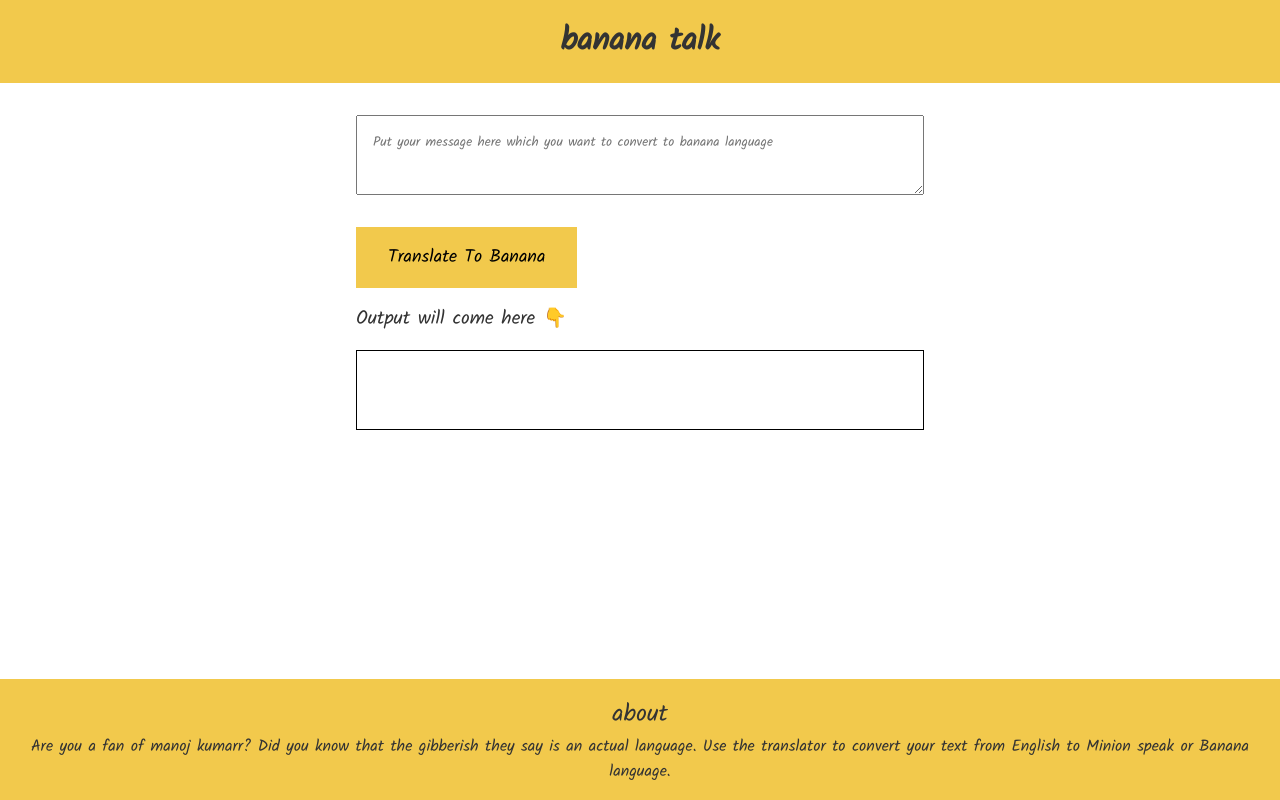
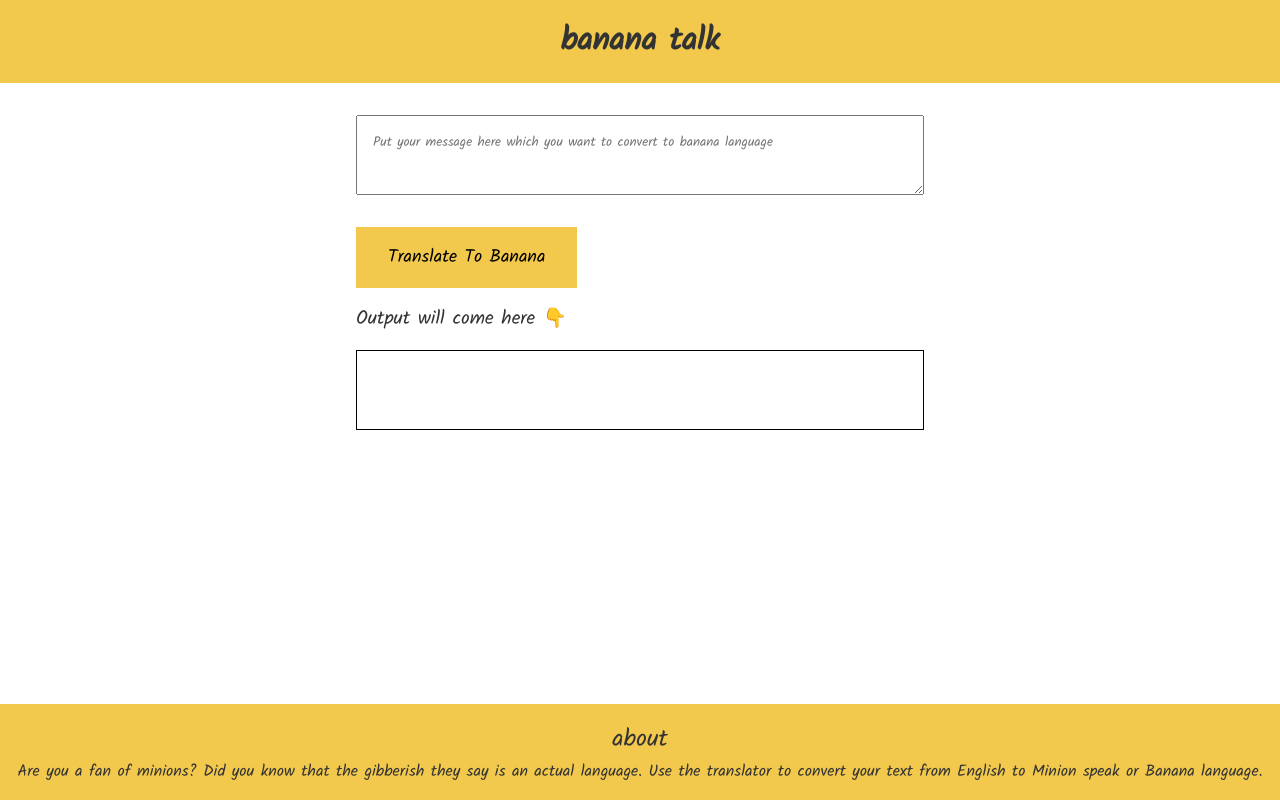
Before and after one commit to bharatbamaniya/Project-Banana-app, a plain HTML site: page index.html in a window 1280 px wide. Drawn offline with Linux system fonts and the light colour scheme.

Commit message:
Update index.html

```diff
--- a/index.html
+++ b/index.html
@@ -24,7 +24,7 @@
 
     <footer>
         <div style="font-size: x-large;">about</div>
-        <p>Are you a fan of manoj kumarr? Did you know that the gibberish they say is an actual language. Use the translator to convert your text from English to Minion speak or Banana language.</p>
+        <p>Are you a fan of minions? Did you know that the gibberish they say is an actual language. Use the translator to convert your text from English to Minion speak or Banana language.</p>
     </footer>
 
     <script src="app.js" type="text/javascript"></script>
```
